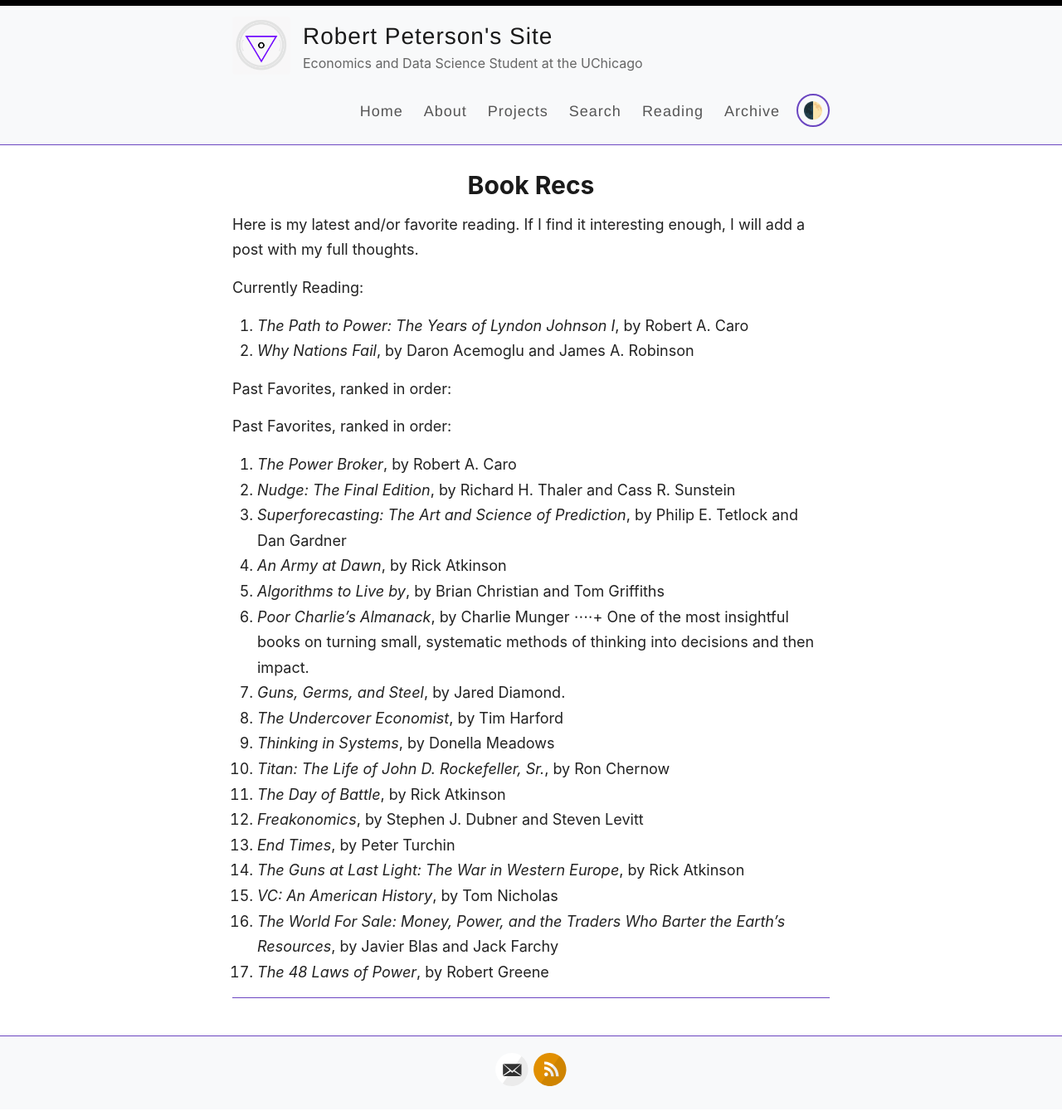
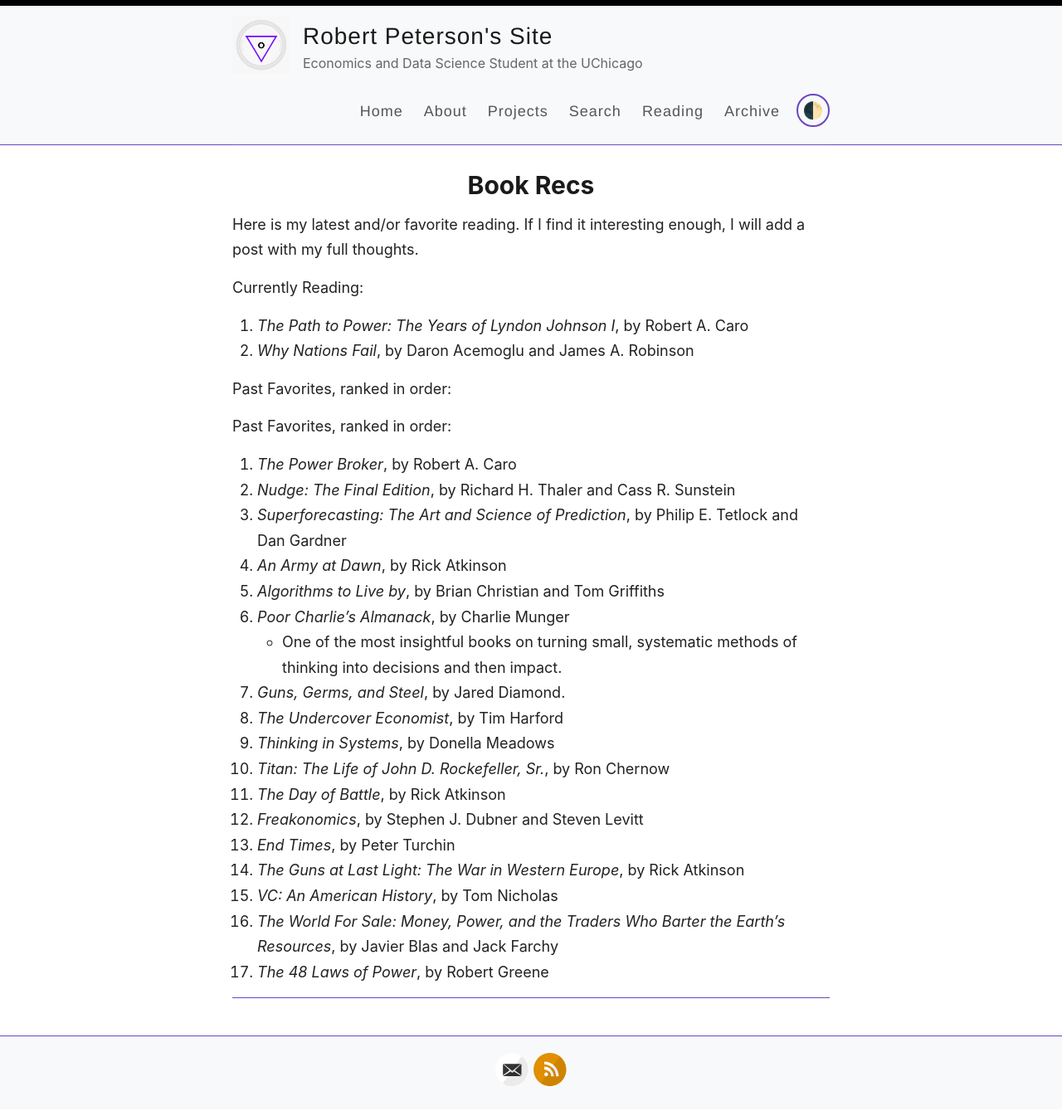
Before and after one commit to RobfPeterson/RobfPeterson.github.io, a Jekyll site: the page built from _pages/reading.md, in a window 1280 px wide. Shown: the whole page at 83% size. Built offline with Jekyll 4.4.1, drawn with Linux system fonts in a browser that asks for light colours; some web fonts are replaced.

```diff
--- a/_pages/reading.md
+++ b/_pages/reading.md
@@ -20,7 +20,7 @@ Past Favorites, ranked in order:
 4. *An Army at Dawn*, by Rick Atkinson
 5. *Algorithms to Live by*, by Brian Christian and Tom Griffiths
 6. *Poor Charlie's Almanack*, by Charlie Munger
-⋅⋅⋅⋅+ One of the most insightful books on turning small, systematic methods of thinking into decisions and then impact.
+     + One of the most insightful books on turning small, systematic methods of thinking into decisions and then impact.
 8. *Guns, Germs, and Steel*, by Jared Diamond.
 9. *The Undercover Economist*, by Tim Harford
 10. *Thinking in Systems*, by Donella Meadows
```
